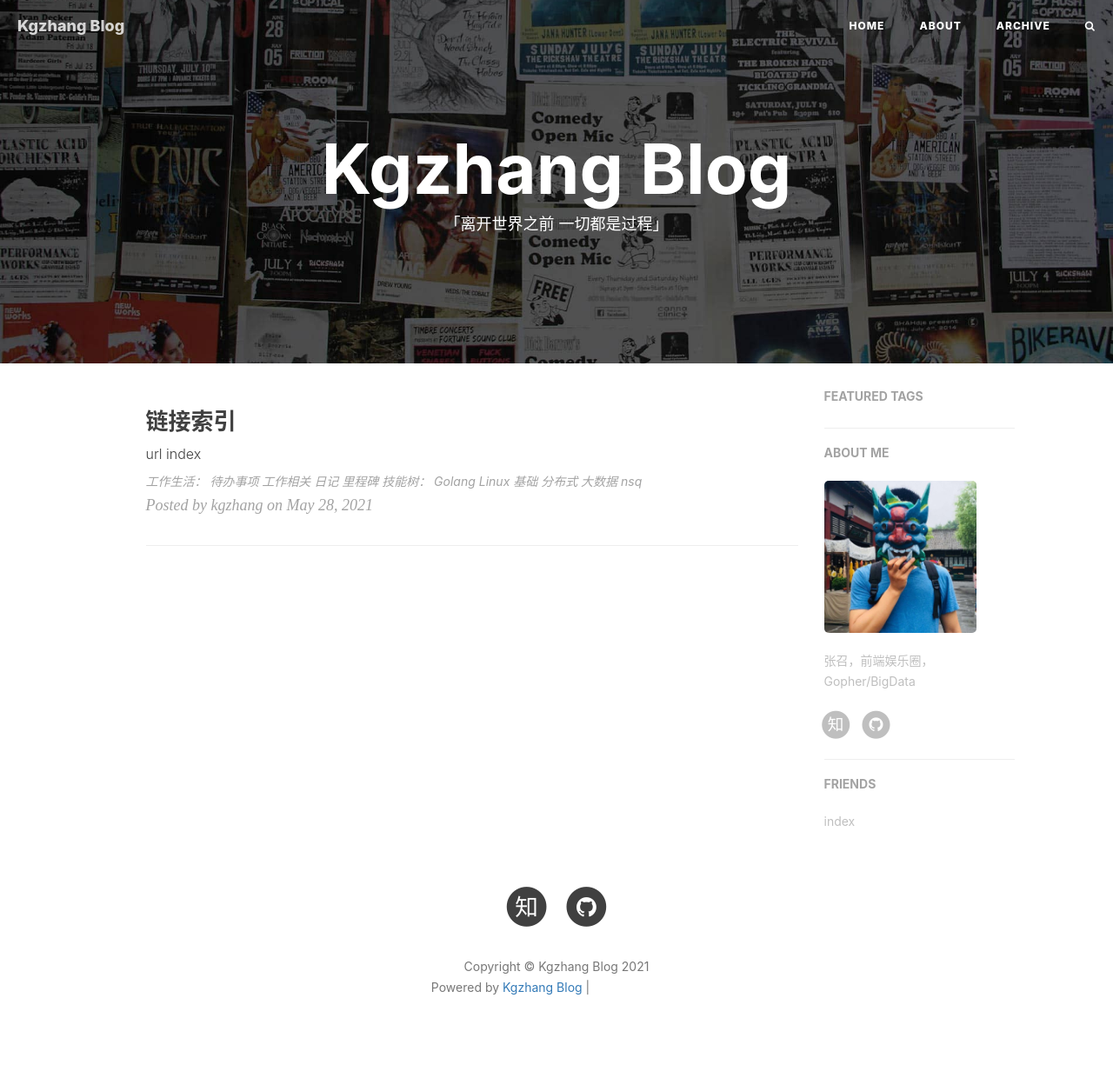
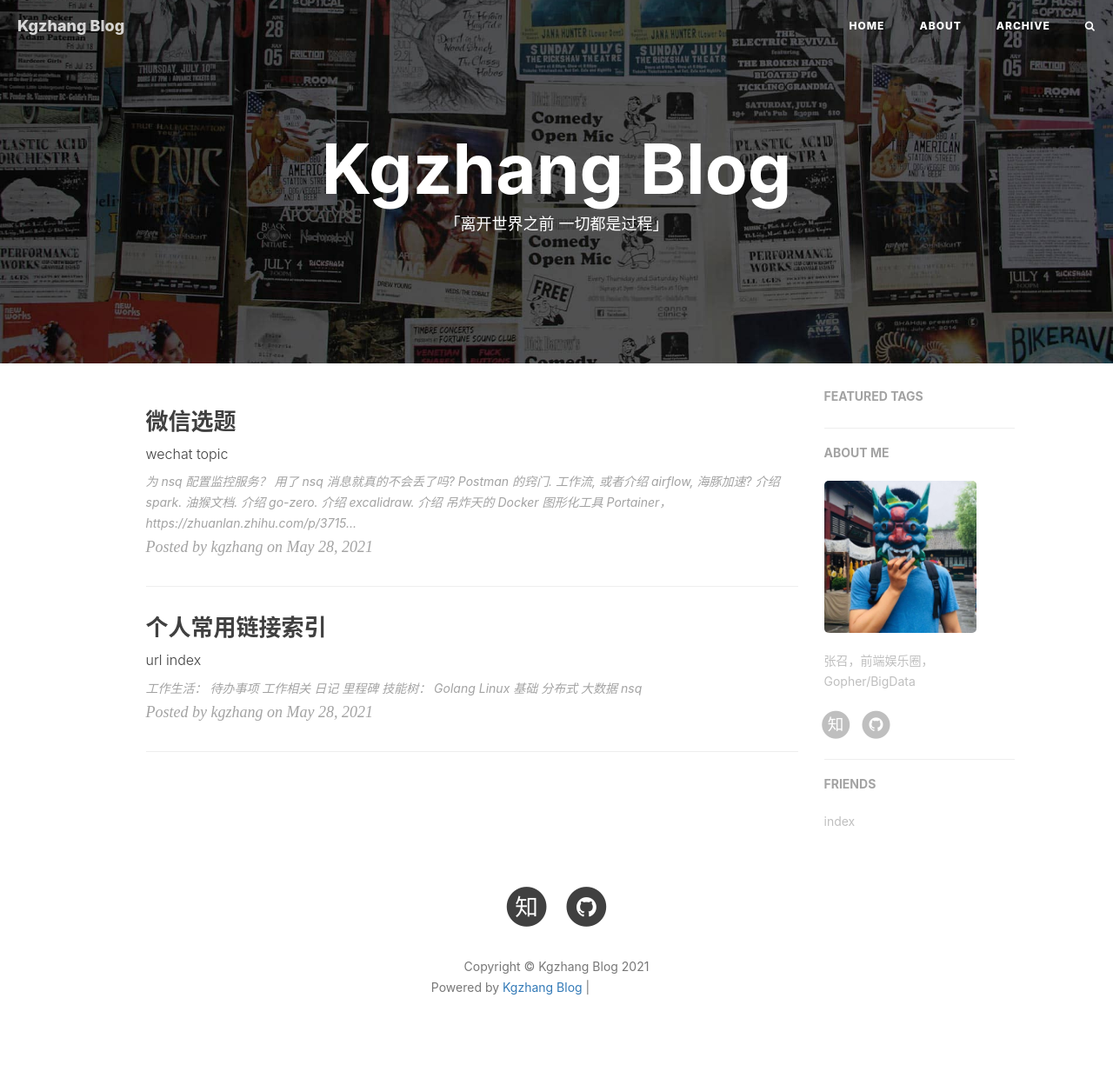
Before and after one commit to kougazhang/oom, a Jekyll site: the page built from index.html, in a window 1280 px wide. Shown: the whole page at 87% size. Built offline with Jekyll 4.4.1, drawn with Linux system fonts in a browser that asks for light colours; nearby versions of some CDN libraries; the list of posts is cut into pages by our own code; comment, search, counter and statistics services are not loaded; grey boxes are pictures that could not be loaded.

Commit message:
add wechat topic

```diff
--- a/_posts/2021-05-28-index.md
+++ b/_posts/2021-05-28-index.md
@@ -1,6 +1,6 @@
 ---
 layout:     post
-title:      "链接索引"
+title:      "个人常用链接索引"
 subtitle:   "url index"
 date:       2021-05-28 09:38:00
 author:     "kgzhang"
--- /dev/null
+++ b/_posts/2021-05-28-wechat.md
@@ -0,0 +1,21 @@
+---
+layout:     post
+title:      "微信选题"
+subtitle:   "wechat topic"
+date:       2021-05-28 09:38:00
+author:     "kgzhang"
+catalog: false
+header-style: text
+tags:
+  - wechat
+---
+
+- [x] 为 nsq 配置监控服务？
+- [ ] 用了 nsq 消息就真的不会丢了吗?
+- [ ] Postman 的窍门.
+- [ ] 工作流, 或者介绍 airflow, 海豚加速?
+- [ ] 介绍 spark.
+- [ ] 油猴文档.
+- [ ] 介绍 go-zero.
+- [ ] 介绍 excalidraw.
+- [ ] 介绍 吊炸天的 Docker 图形化工具 Portainer，https://zhuanlan.zhihu.com/p/371592044
```
